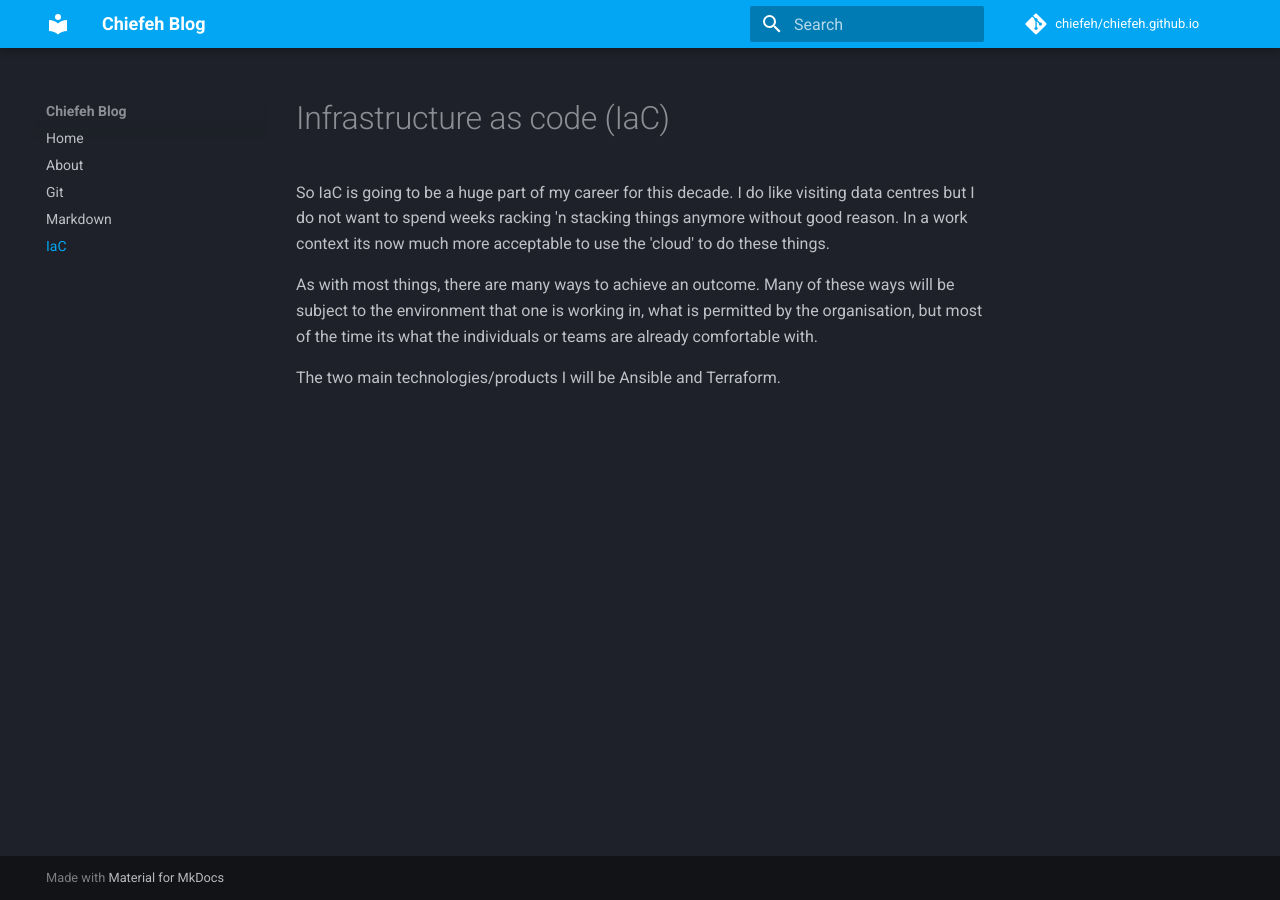
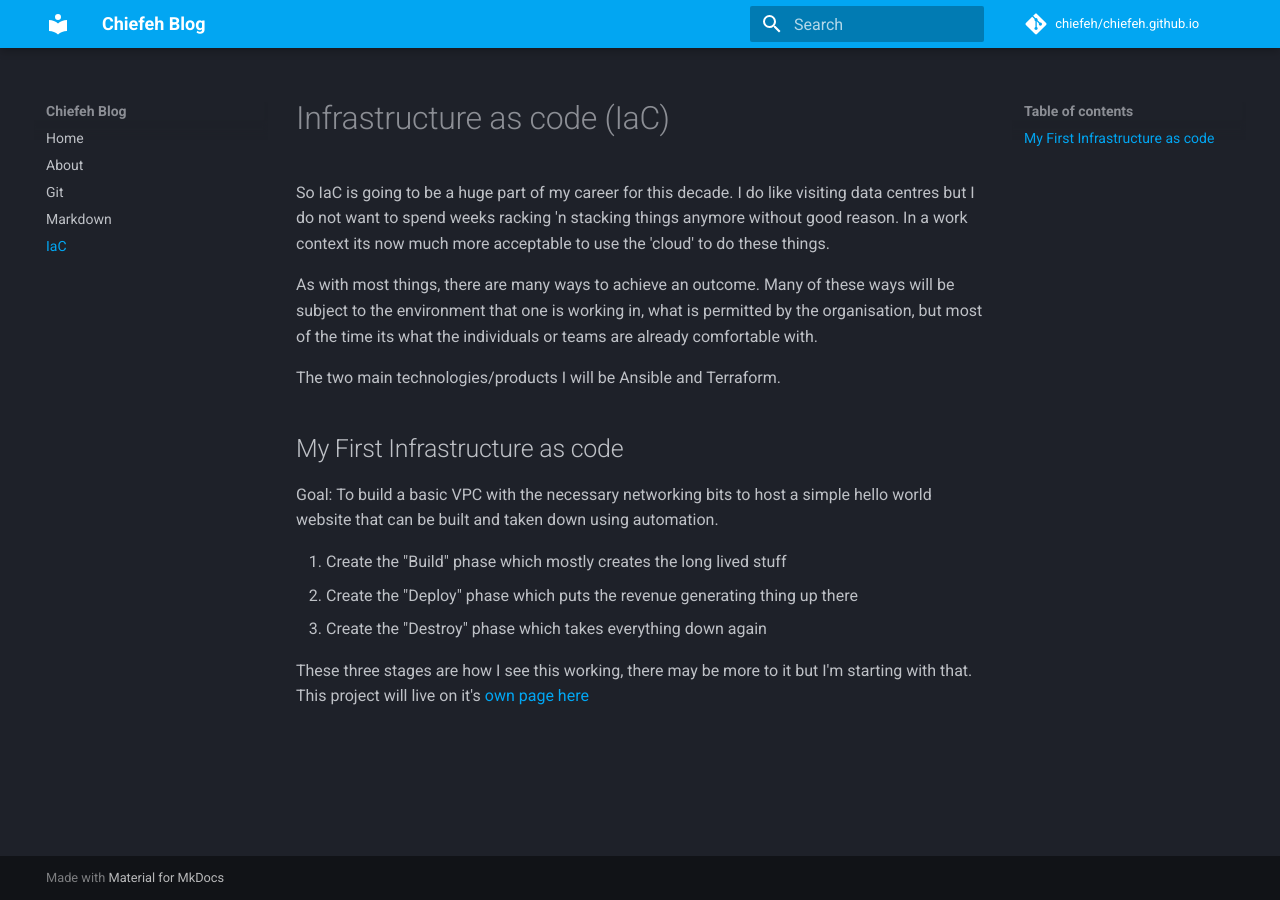
Before and after one commit to chiefeh/chiefeh.github.io, an MkDocs documentation site: the page built from docs/infra-as-code.md, in a window 1280 px wide. Built offline with MkDocs 1.6.1 and Material for MkDocs 9.7.7, drawn with Linux system fonts in a browser that asks for light colours; comment, search, counter and statistics services are not loaded.

Commit message:
my first IaC

```diff
--- a/docs/infra-as-code.md
+++ b/docs/infra-as-code.md
@@ -11,3 +11,15 @@ by the organisation, but most of the time its what the individuals or teams
 are already comfortable with.
 
 The two main technologies/products I will be Ansible and Terraform.
+
+## My First Infrastructure as code
+Goal: To build a basic VPC with the necessary networking bits to host a simple
+hello world website that can be built and taken down using automation.
+
+1. Create the "Build" phase which mostly creates the long lived stuff
+2. Create the "Deploy" phase which puts the revenue generating thing up there
+3. Create the "Destroy" phase which takes everything down again
+
+These three stages are how I see this working, there may be more to it but
+I'm starting with that. This project will live on it's
+[own page here](iac/my-first-iac.md)
```
Also changed, not shown: docs/git.md (+4 -4 lines), docs/iac/my-first-iac.md (added, +7 -0 lines), docs/index.md (+2 -1 lines).
